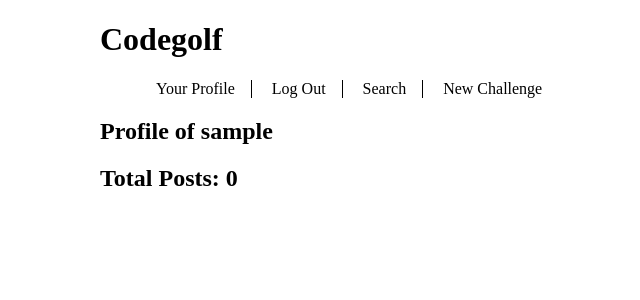
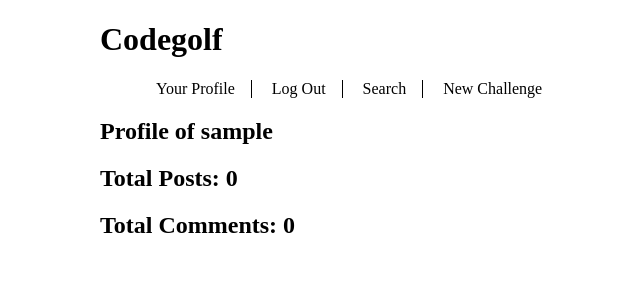
Before and after one commit to osmukkaHY/codegolf, a Flask app: page /users/1 in a window 1280 px wide. Shown: the top 300 px of the page, without its empty margins (140-780 px from the left). Run offline with Flask 3, Linux system fonts and the light colour scheme; the visitor is signed in with stand-in values (Sample User, id 1); data comes from the database, SQL or seed files in the repository; data that the repository does not hold is empty.

Commit message:
feat: add comment count to profile

```diff
--- a/app.py
+++ b/app.py
@@ -245,14 +245,18 @@ def profile_get(user_id: int):
     u = user.get_by_id(user_id)
 
     categorized_posts = {}
-    total_posts = 0
+    total_posts = post.count_by_user(user_id)
+    total_comments = comment.count_by_user(user_id)
     for p in post.get_by_user_id(user_id):
-        total_posts += 1
         if p["language_name"] not in categorized_posts:
             categorized_posts[p["language_name"]] = []
         categorized_posts[p["language_name"]].append(p)
 
-    return render_template("profile.html", user=u, posts=categorized_posts, posts_count=total_posts)
+    return render_template("profile.html",
+                           user=u,
+                           posts=categorized_posts,
+                           posts_count=total_posts,
+                           comments_count=total_comments)
 
 
 @app.post("/attempts/create")
--- a/comment.py
+++ b/comment.py
@@ -18,3 +18,9 @@ def get_by_post(conn: sqlite3.Connection, post_id: int) -> list[dict]:
                            WHERE post_id = ?
                         """, (post_id,)).fetchall()
     return rows
+
+
+@db_access
+def count_by_user(conn: sqlite3.Connection, user_id: int) -> int:
+    row = conn.execute("SELECT COUNT(*) AS row_count FROM Comments WHERE commenter_id = ?", (user_id,)).fetchone()
+    return row["row_count"]
--- a/post.py
+++ b/post.py
@@ -87,3 +87,8 @@ def search(conn: sqlite3.Connection, search_term: str, language_filter: str, cat
 def count(conn: sqlite3.Connection) -> int:
     row = conn.execute("SELECT COUNT(*) AS row_count FROM Posts").fetchone()
     return row["row_count"]
+
+@db_access
+def count_by_user(conn: sqlite3.Connection, user_id: int) -> int:
+    row = conn.execute("SELECT COUNT(*) AS row_count FROM Posts WHERE poster_id = ?", (user_id,)).fetchone()
+    return row["row_count"]
--- a/templates/profile.html
+++ b/templates/profile.html
@@ -9,6 +9,7 @@
 
 {% block content %}
   <h2>Total Posts: {{ posts_count }}</h2>
+  <h2>Total Comments: {{ comments_count }}</h2>
   {% for language, post_list in posts.items() %}
     <h2>Posts in {{ language }}</h2>
     <hr />
```
